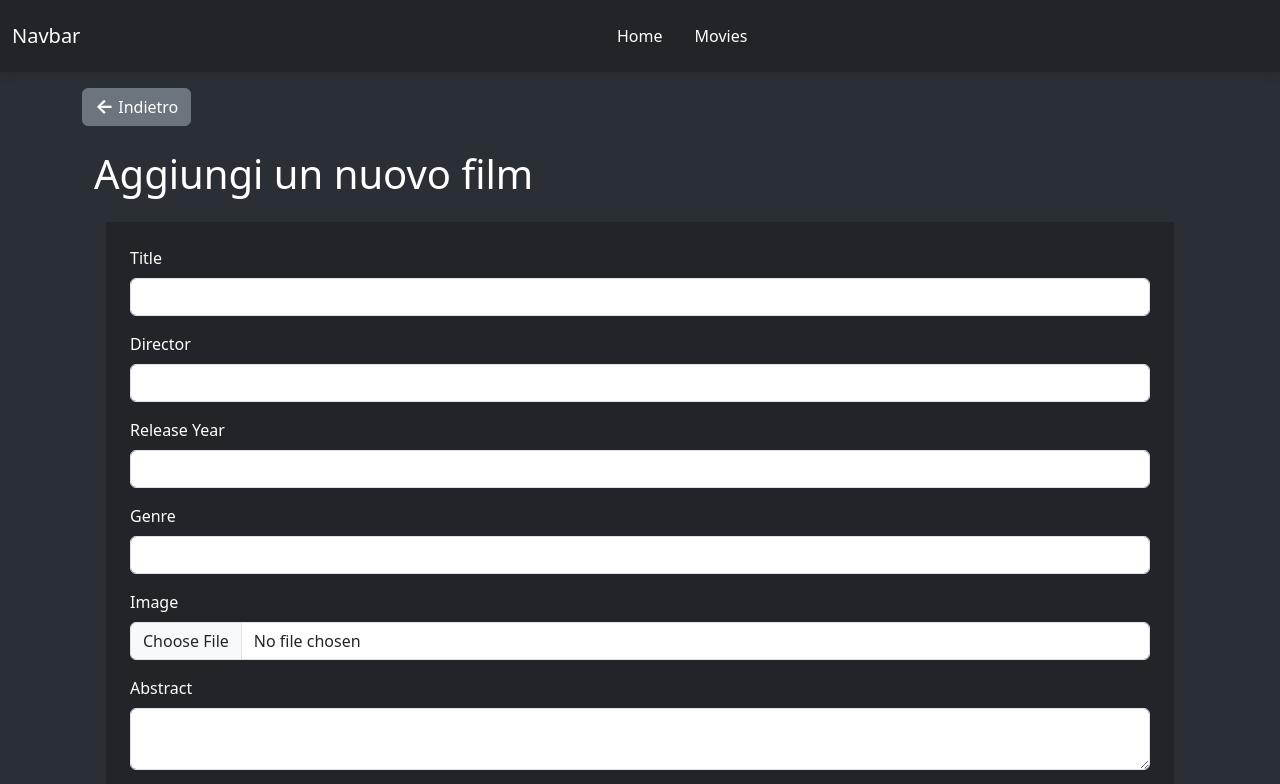
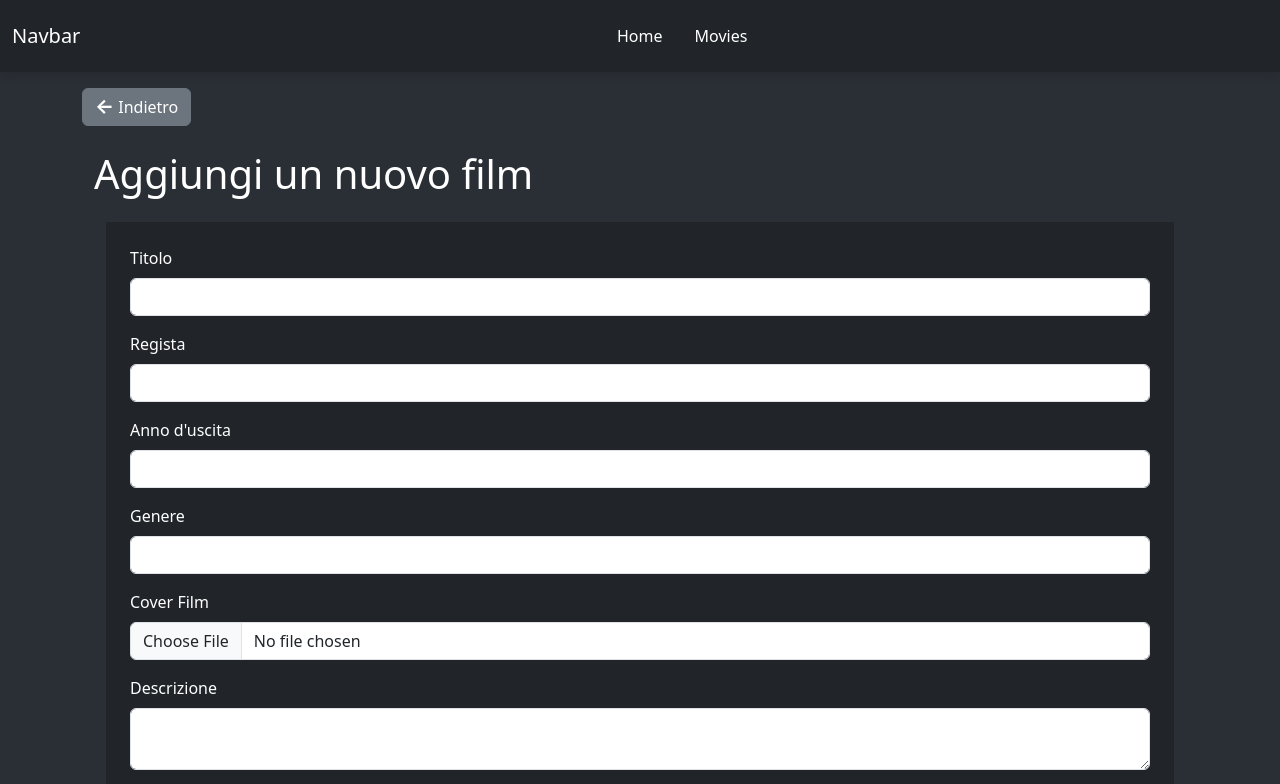
Before and after one commit to AlessandroSottosanti/webapp-react, a React (Vite) app: page /new-movie in a window 1280 px wide. Shown: the top 784 px of the page. Built offline with nearby package versions, Linux system fonts and the light colour scheme; no server answers.

Commit message:
refacroting: input texts

```diff
--- a/src/components/NewMovieForm.jsx
+++ b/src/components/NewMovieForm.jsx
@@ -4,27 +4,27 @@ const NewMovieForm = ({ handleChange, handleSubmit, formData }) => {
         <>
             <form onSubmit={handleSubmit} className="p-4 bg-dark card-no-hover">
                 <div className="mb-3">
-                    <label htmlFor="title" className="form-label">Title</label>
+                    <label htmlFor="title" className="form-label">Titolo</label>
                     <input type="text" name="title" className="form-control" value={formData.title} onChange={handleChange} required />
                 </div>
                 <div className="mb-3">
-                    <label htmlFor="director" className="form-label">Director</label>
+                    <label htmlFor="director" className="form-label">Regista</label>
                     <input type="text" name="director" className="form-control" value={formData.director} onChange={handleChange} required />
                 </div>
                 <div className="mb-3">
-                    <label htmlFor="releaseYear" className="form-label">Release Year</label>
+                    <label htmlFor="releaseYear" className="form-label">Anno d'uscita</label>
                     <input type="number" name="releaseYear" className="form-control" value={formData.releaseYear} onChange={handleChange} required />
                 </div>
                 <div className="mb-3">
-                    <label htmlFor="genre" className="form-label">Genre</label>
+                    <label htmlFor="genre" className="form-label">Genere</label>
                     <input type="text" name="genre" className="form-control" value={formData.genre} onChange={handleChange} required />
                 </div>
                 <div className="mb-3">
-                    <label htmlFor="image" className="form-label">Image</label>
+                    <label htmlFor="image" className="form-label">Cover Film</label>
                     <input type="file" name="image" className="form-control" onChange={handleChange} required />
                 </div>
                 <div className="mb-3">
-                    <label htmlFor="abstract" className="form-label">Abstract</label>
+                    <label htmlFor="abstract" className="form-label">Descrizione</label>
                     <textarea name="abstract" className="form-control" value={formData.abstract} onChange={handleChange} required></textarea>
                 </div>
                 <button type="submit" className="btn btn-primary">Invia</button>
```
